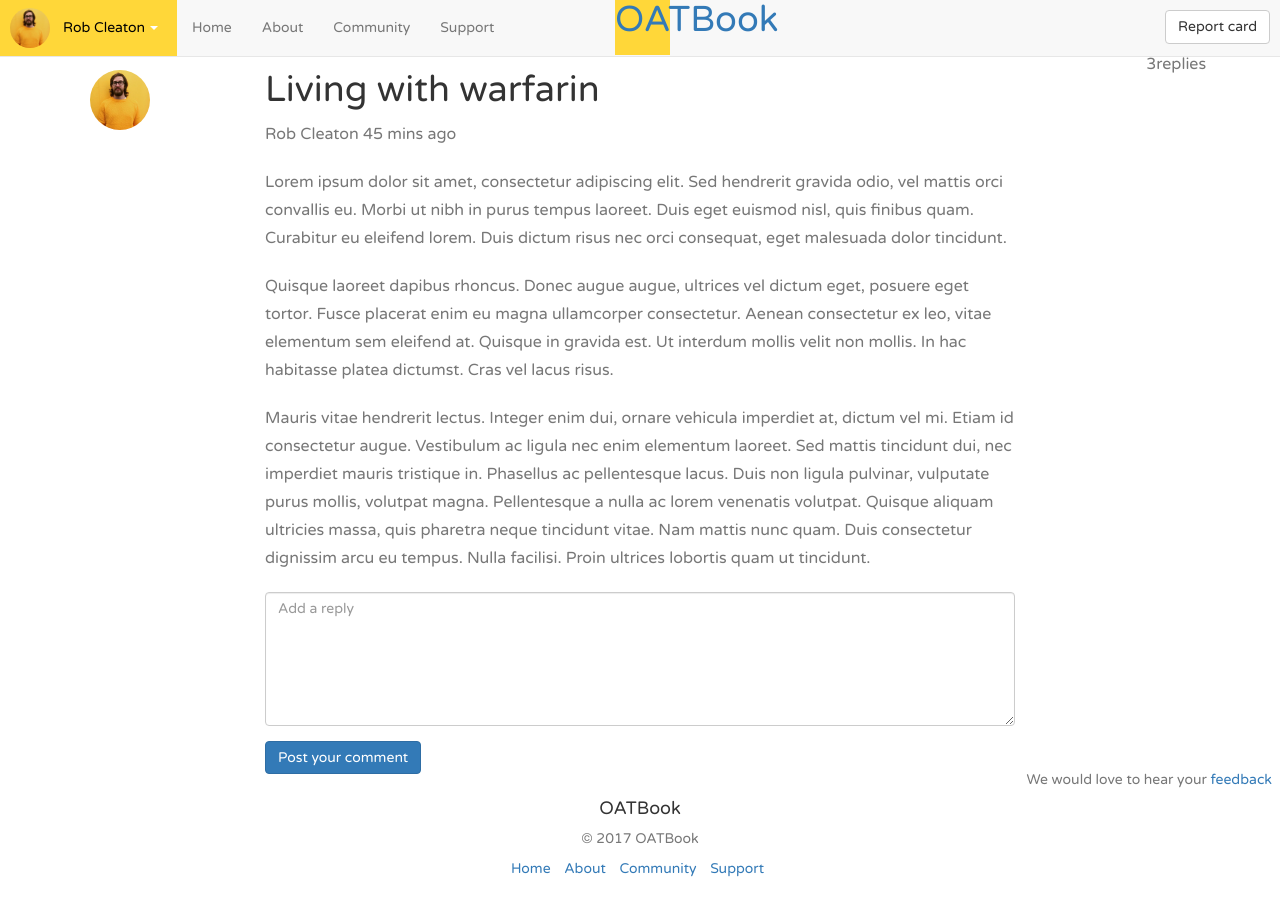
After one commit to robcleaton/my.oatbook, a PHP site: page /singlepost.php in a window 1280 px wide. The commit adds this page. Run offline with PHP 8.4, Linux system fonts and the light colour scheme.

Commit message:
single post styling

```diff
--- a/about.php
+++ b/about.php
@@ -7,6 +7,7 @@ $pageTitle = "About";
 
   <div class="container">
     <h1>About</h1>
+    <h3>Include some FAQs</h3>
 
   </div><!-- /container -->
 
--- a/includes/footer.php
+++ b/includes/footer.php
@@ -1,12 +1,13 @@
 
   <div class="feedback">
-    We would love to hear your <a href="#" data-toggle="modal" data-target="#supportModal">feedback</a>
+    <p>We would love to hear your <a href="#" data-toggle="modal" data-target="#supportModal">feedback</a></p>
   </div>
 
-  <footer class="container-fluid  m-t-5">
+  <footer class="container-fluid">
     <div class="row">
       <div class="center-block">
-        <h4 class="text-center mt-5">OATBook</h4>
+        <h4 class="text-center">OATBook</h4>
+        <p class="text-center">&copy; 2017 OATBook</p>
         <ul class="list-inline text-center">
           <li><a href="/">Home</a></li>
           <li><a href="about.php">About</a></li>
--- a/sass/_custom.scss
+++ b/sass/_custom.scss
@@ -26,8 +26,9 @@ body {
 
 .feedback {
   position: fixed;
-  bottom: 8px;
+  bottom: 0px;
   right: 8px;
+  color: $gray-light;
 }
 
 .navbar {
@@ -90,22 +91,41 @@ body {
 
 
 // Post Blocks
-  .postBlock {
+  .postBlock.list{
     border-bottom: 1px solid $gray-lighter;
     padding: 20px 0px;
-
     p {
       color: $gray-light;
     }
-
     .user {
       padding-top: 20px;
     }
-
     .count {
       font-size: 40px;
       line-height: 56px;
       display: block;
+    }
+  }
+
+  .postBlock .content {
+    .replies {
+      line-height: 16px;
+    }
+    p {
+      color: $gray-light;
+      line-height: 28px;
+      font-size: 16px;
+      margin-bottom: 20px;
+    }
+    .user:before {
+      content: '';
+      background: url('../assets/images/avatar.jpg') 0 0 no-repeat;
+      background-size: 60px;
+      height: 60px;
+      width: 60px;
+      border-radius: 40px;
+      margin-top: 20px;
+      margin-left: 20px;
     }
   }
 
@@ -137,3 +157,11 @@ body {
       color: $red;
     }
   }
+
+
+// Footer
+footer {
+  p {
+    color: $gray-light;
+  }
+}
--- a/settings.php
+++ b/settings.php
@@ -14,9 +14,9 @@ $pageTitle = "Settings";
       <!-- Appointments -->
       <div class="row checkbox-block">
         <div class="col-xs-12 checkbox">
-          <label>
+          <label class="c-checkbox">
             <input type="checkbox" value="" checked>
-            <h4>I have an upcoming appointment</h4>
+            <h4 class="m-b-2">I have an upcoming appointment</h4>
           </label>
           <!-- Button trigger modal -->
           <button type="button" class="btn btn-default btn-md" data-toggle="modal" data-target="#removeEmailModal">
--- /dev/null
+++ b/singlepost.php
@@ -0,0 +1,47 @@
+<?php
+$pageTitle = "Single Post";
+  include 'includes/header.php';
+  include 'includes/report-card.php';
+  include 'includes/support.php';
+  include 'includes/newPost.php'; ?>
+
+
+  <div class="container postBlock">
+
+    <!-- Post Block 1 -->
+    <div class="row content">
+      <div class="col-sm-1">
+        <div class="user center-block"></div>
+      </div>
+      <div class="col-sm-9 col-sm-offset-1">
+        <h1>Living with warfarin</h1>
+        <p>Rob Cleaton <span class="date">45 mins ago</span></p>
+      </div>
+      <div class="col-sm-1">
+        <p class="text-center"><span class="count">3</span>replies</p>
+      </div>
+    </div>
+
+    <div class="row content">
+      <div class="col-sm-8 col-sm-offset-2">
+        <p>Lorem ipsum dolor sit amet, consectetur adipiscing elit. Sed hendrerit gravida odio, vel mattis orci convallis eu. Morbi ut nibh in purus tempus laoreet. Duis eget euismod nisl, quis finibus quam. Curabitur eu eleifend lorem. Duis dictum risus nec orci consequat, eget malesuada dolor tincidunt.</p>
+        <p>Quisque laoreet dapibus rhoncus. Donec augue augue, ultrices vel dictum eget, posuere eget tortor. Fusce placerat enim eu magna ullamcorper consectetur. Aenean consectetur ex leo, vitae elementum sem eleifend at. Quisque in gravida est. Ut interdum mollis velit non mollis. In hac habitasse platea dictumst. Cras vel lacus risus.</p>
+        <p>Mauris vitae hendrerit lectus. Integer enim dui, ornare vehicula imperdiet at, dictum vel mi. Etiam id consectetur augue. Vestibulum ac ligula nec enim elementum laoreet. Sed mattis tincidunt dui, nec imperdiet mauris tristique in. Phasellus ac pellentesque lacus. Duis non ligula pulvinar, vulputate purus mollis, volutpat magna. Pellentesque a nulla ac lorem venenatis volutpat. Quisque aliquam ultricies massa, quis pharetra neque tincidunt vitae. Nam mattis nunc quam. Duis consectetur dignissim arcu eu tempus. Nulla facilisi. Proin ultrices lobortis quam ut tincidunt.</p>
+      </div>
+    </div>
+
+    <div class="row">
+      <div class="col-sm-8 col-sm-offset-2">
+        <div class="form-group">
+          <textarea class="form-control" rows="6" placeholder="Add a reply"></textarea>
+        </div>
+        <div class="form-group">
+          <button type="button" class="btn btn-primary">Post your comment</button>
+        </div>
+      </div>
+    </div>
+  </div>
+
+  </div><!-- /container -->
+
+<?php include 'includes/footer.php'; ?>
```
Also changed, not shown: community.php (+36 -27 lines), stylesheets/styles.css, 1 other file.
